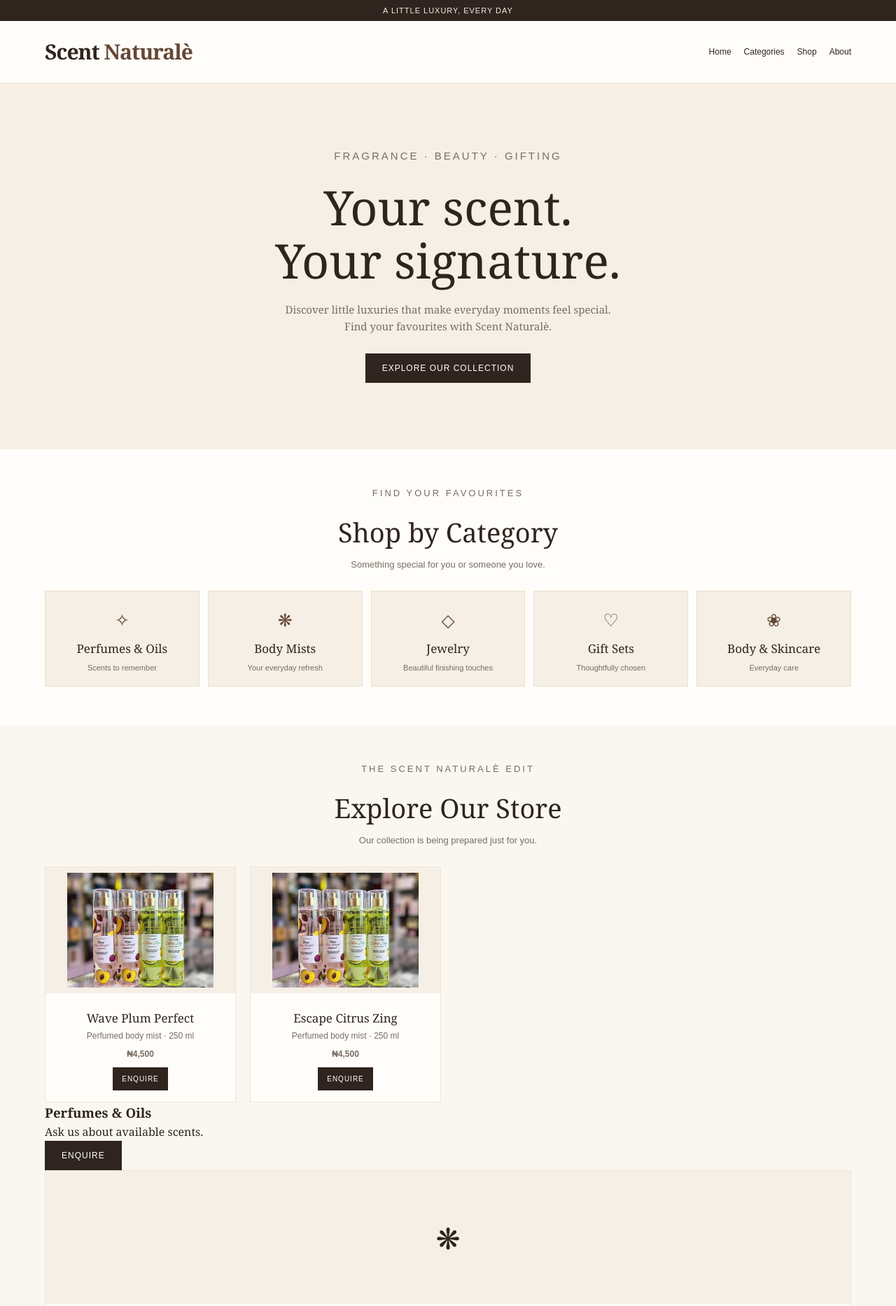
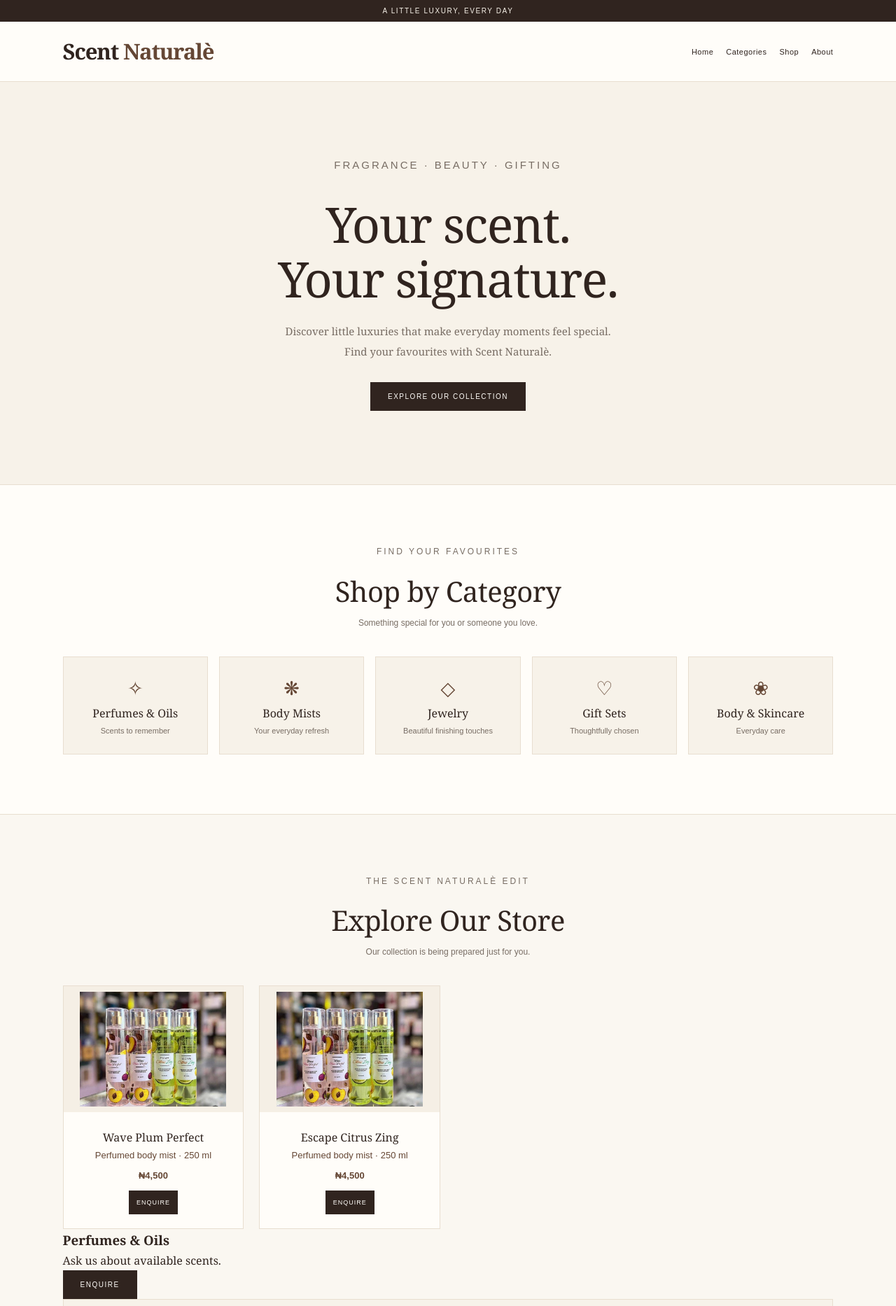
Before and after one commit to faith-ogundusi/Scent-Naturale, a plain HTML site: page index.html in a window 1280 px wide. Shown: the top 1866 px of the page at 70% size. Drawn offline with Linux system fonts and the light colour scheme.

Commit message:
Upgrade Scent Naturale luxury store styling

```diff
--- a/index.html
+++ b/index.html
@@ -9,14 +9,16 @@
 
   <title>Scent Naturalè | Fragrance & Beauty</title>
 
+
 <style>
   :root {
-      --ivory: #f5efe5;
-      --gold: #c6a66b;
+    --ivory: #f7f2e9;
+    --gold: #c7a66a;
     --mocha: #654735;
     --espresso: #30241f;
     --white: #fffdf9;
     --muted: #786d64;
+    --border: #e8ded0;
   }
 
   * {
@@ -27,13 +29,15 @@
 
   html {
     scroll-behavior: smooth;
+    scroll-padding-top: 20px;
   }
 
   body {
     background: var(--white);
     color: var(--espresso);
     font-family: Georgia, "Times New Roman", serif;
-      line-height: 1.6;
+    line-height: 1.7;
+    -webkit-font-smoothing: antialiased;
   }
 
   a {
@@ -41,13 +45,18 @@
     text-decoration: none;
   }
 
+  a:focus-visible {
+    outline: 2px solid var(--gold);
+    outline-offset: 4px;
+  }
+
   .announcement {
     background: var(--espresso);
     color: var(--ivory);
     text-align: center;
-      padding: 9px 12px;
-      font: 11px Arial, sans-serif;
-      letter-spacing: 1px;
+    padding: 10px 12px;
+    font: 10px Arial, sans-serif;
+    letter-spacing: 1.6px;
   }
 
   header {
@@ -55,15 +64,16 @@
     display: flex;
     align-items: center;
     justify-content: space-between;
-      gap: 15px;
-      border-bottom: 1px solid #eee5d9;
+    gap: 18px;
+    border-bottom: 1px solid var(--border);
     background: var(--white);
   }
 
   .brand {
-      font-size: clamp(21px, 5vw, 30px);
-      letter-spacing: -1px;
+    font-size: clamp(22px, 5vw, 31px);
+    letter-spacing: -1.2px;
     font-weight: bold;
+    line-height: 1.2;
   }
 
   .brand span {
@@ -74,55 +84,68 @@
     display: flex;
     gap: 18px;
     flex-wrap: wrap;
-      font: 12px Arial, sans-serif;
+    font: 11px Arial, sans-serif;
+    letter-spacing: .5px;
+  }
+
+  nav a {
+    transition: color .2s ease;
   }
 
   nav a:hover {
-      color: var(--mocha);
+    color: var(--gold);
   }
 
   .hero {
     background: var(--ivory);
-      padding: 65px 7%;
+    padding: 78px 7%;
     text-align: center;
+    border-bottom: 1px solid var(--border);
   }
 
   .eyebrow {
     color: var(--mocha);
     text-transform: uppercase;
     letter-spacing: 3px;
-      font: 11px Arial, sans-serif;
-      margin-bottom: 18px;
+    font: 10px Arial, sans-serif;
+    margin-bottom: 20px;
   }
 
   h1 {
-      font-size: clamp(39px, 8vw, 68px);
+    font-size: clamp(39px, 8vw, 70px);
     font-weight: normal;
     line-height: 1.12;
-      max-width: 720px;
-      margin: 0 auto 20px;
+    letter-spacing: -1.5px;
+    max-width: 760px;
+    margin: 0 auto 22px;
   }
 
   .hero p {
-      max-width: 470px;
-      margin: 0 auto 27px;
+    max-width: 480px;
+    margin: 0 auto 30px;
     color: var(--muted);
     font-size: 15px;
+    line-height: 1.9;
   }
 
   .button {
     display: inline-block;
     background: var(--espresso);
-      color: white;
-      padding: 13px 23px;
-      font: 12px Arial, sans-serif;
-      letter-spacing: 1px;
+    color: var(--white);
+    padding: 14px 24px;
+    font: 10px Arial, sans-serif;
+    letter-spacing: 1.5px;
+    text-transform: uppercase;
     border: 1px solid var(--espresso);
     cursor: pointer;
+    transition: background .2s ease,
+                color .2s ease,
+                border-color .2s ease;
   }
 
   .button:hover {
     background: var(--mocha);
+    border-color: var(--mocha);
   }
 
   .button-light {
@@ -131,24 +154,32 @@
     border-color: var(--gold);
   }
 
+  .button-light:hover {
+    background: var(--gold);
+    color: var(--espresso);
+  }
+
   section {
-      padding: 55px 5%;
+    padding: 68px 5%;
   }
 
   .section-heading {
     text-align: center;
-      margin-bottom: 30px;
+    margin-bottom: 36px;
   }
 
   .section-heading h2 {
-      font-size: clamp(27px, 5vw, 38px);
+    font-size: clamp(28px, 5vw, 40px);
     font-weight: normal;
-      margin-bottom: 8px;
+    letter-spacing: -.5px;
+    line-height: 1.25;
+    margin-bottom: 10px;
   }
 
   .section-heading p {
-      font: 13px Arial, sans-serif;
+    font: 12px Arial, sans-serif;
     color: var(--muted);
+    line-height: 1.8;
   }
 
   .categories {
@@ -158,26 +189,35 @@
   }
 
   .category {
-      min-height: 120px;
-      padding: 20px 12px;
+    min-height: 140px;
+    padding: 24px 12px;
     background: var(--ivory);
-      border: 1px solid #eadfce;
+    border: 1px solid var(--border);
     text-align: center;
     display: flex;
     flex-direction: column;
     align-items: center;
     justify-content: center;
     gap: 8px;
+    transition: border-color .2s ease,
+                background .2s ease;
+  }
+
+  .category:hover {
+    border-color: var(--gold);
+    background: #f2e8d9;
   }
 
   .category .symbol {
-      font-size: 25px;
+    font-size: 27px;
     color: var(--mocha);
+    line-height: 1.3;
   }
 
   .category h3 {
-      font-size: 17px;
+    font-size: 16px;
     font-weight: normal;
+    line-height: 1.4;
   }
 
   .category p {
@@ -187,6 +227,8 @@
 
   .products {
     background: #faf7f1;
+    border-top: 1px solid var(--border);
+    border-bottom: 1px solid var(--border);
   }
 
   .product-grid {
@@ -196,44 +238,65 @@
   }
 
   .product {
+    min-width: 0;
     background: var(--white);
-      border: 1px solid #eee5d9;
-      padding-bottom: 16px;
+    border: 1px solid var(--border);
+    padding-bottom: 20px;
     text-align: center;
+    overflow: hidden;
+    transition: border-color .2s ease,
+                box-shadow .2s ease;
+  }
+
+  .product:hover {
+    border-color: var(--gold);
+    box-shadow: 0 8px 22px rgba(48, 36, 31, .07);
   }
 
   .product-art {
     background: var(--ivory);
-      min-height: 140px;
+    min-height: 170px;
+    aspect-ratio: 4 / 5;
     display: flex;
     align-items: center;
     justify-content: center;
+    overflow: hidden;
     font-size: 42px;
   }
 
+  .product-art img {
+    display: block;
+    width: 100%;
+    height: 100%;
+    object-fit: contain;
+  }
+
   .product h3 {
-      font-size: 17px;
+    font-size: 16px;
     font-weight: normal;
-      margin: 14px 8px 5px;
+    line-height: 1.45;
+    margin: 17px 8px 6px;
   }
 
   .product p {
-      color: var(--muted);
-      font: 12px Arial, sans-serif;
-      margin: 0 8px 12px;
+    color: var(--mocha);
+    font: 13px Arial, sans-serif;
+    margin: 0 8px 14px;
   }
 
   .product .button {
-      padding: 10px 12px;
-      font-size: 10px;
-      max-width: 90%;
+    padding: 11px 10px;
+    font-size: 9px;
+    letter-spacing: 1px;
+    max-width: 92%;
   }
 
   .note {
     text-align: center;
     color: var(--muted);
     font: 12px Arial, sans-serif;
-      margin-top: 20px;
+    line-height: 1.8;
+    margin-top: 24px;
   }
 
   .about {
@@ -243,54 +306,68 @@
   }
 
   .about h2 {
-      font-size: 32px;
+    font-size: clamp(29px, 5vw, 38px);
     font-weight: normal;
-      margin-bottom: 15px;
+    line-height: 1.3;
+    margin-bottom: 18px;
   }
 
   .about p {
     color: var(--muted);
     font-size: 15px;
-      margin-bottom: 22px;
+    line-height: 1.9;
+    margin-bottom: 24px;
   }
 
   footer {
     background: var(--espresso);
     color: var(--ivory);
     text-align: center;
-      padding: 32px 5%;
+    padding: 42px 5%;
+    border-top: 3px solid var(--gold);
   }
 
   footer .brand {
-      margin-bottom: 8px;
+    margin-bottom: 12px;
   }
 
   footer p {
     font: 12px Arial, sans-serif;
+    line-height: 1.9;
     margin: 8px 0;
   }
 
   footer a {
     text-decoration: underline;
+    text-decoration-color: var(--gold);
     text-underline-offset: 4px;
   }
 
   @media (min-width: 700px) {
+    header {
+      padding: 24px 7%;
+    }
+
     .hero {
-        padding: 95px 10%;
+      padding: 105px 10%;
+    }
+
+    section {
+      padding: 85px 7%;
     }
 
     .categories {
       grid-template-columns: repeat(5, minmax(0, 1fr));
+      gap: 16px;
     }
 
     .product-grid {
       grid-template-columns: repeat(4, minmax(0, 1fr));
-        gap: 20px;
+      gap: 22px;
     }
 
     .product-art {
-        min-height: 190px;
+      min-height: 220px;
     }
   }
 
@@ -303,8 +380,37 @@
     nav {
       gap: 12px;
     }
+
+    .hero {
+      padding: 58px 6%;
+    }
+
+    section {
+      padding: 52px 4%;
+    }
+
+    .product-grid {
+      gap: 10px;
+    }
+
+    .product h3 {
+      font-size: 14px;
+    }
+  }
+
+  @media (prefers-reduced-motion: reduce) {
+    html {
+      scroll-behavior: auto;
+    }
+
+    *,
+    *::before,
+    *::after {
+      transition: none !important;
+    }
   }
 </style>
+
 </head>
 
 <body>
```
Lines whose indentation alone changed are shown as unchanged.
